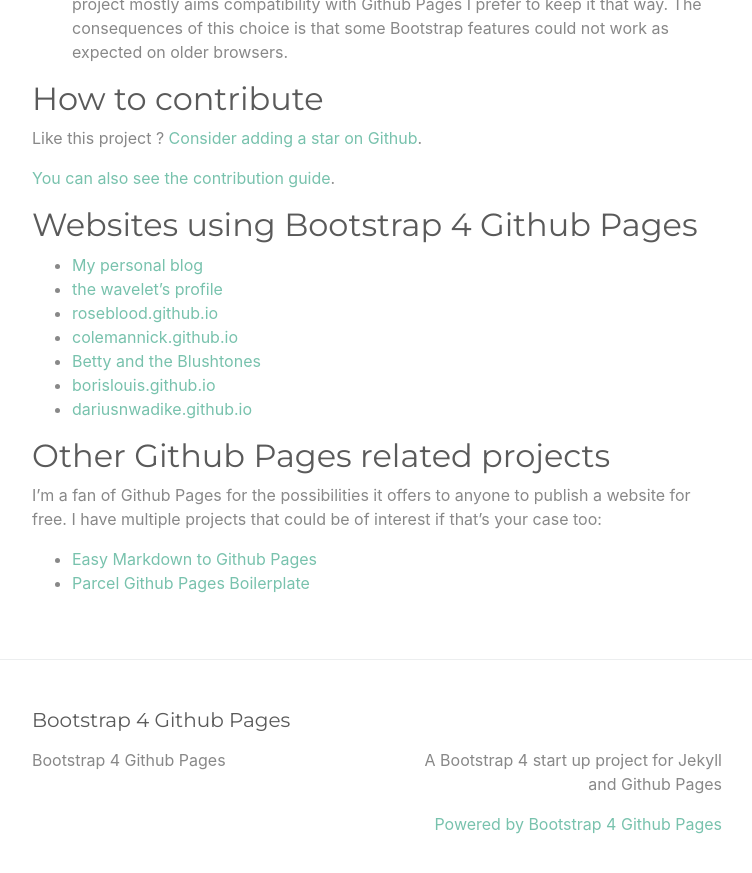
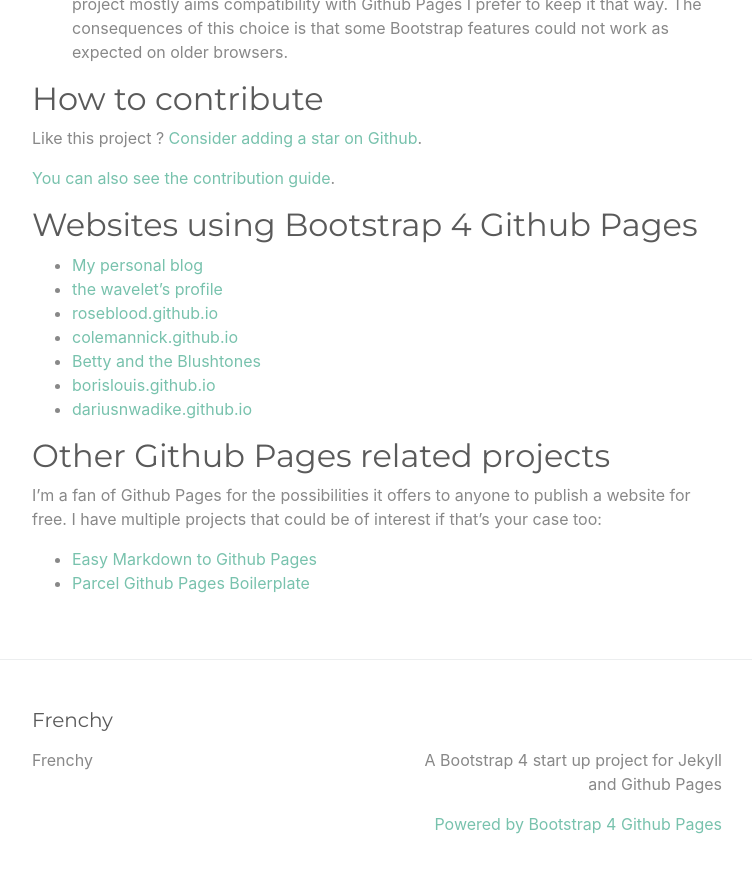
Before and after one commit to FrenchyFPS/sitetest, a Jekyll site: the page built from index.md, in a window 1280 px wide and 900 px high, scrolled down 2416 px. Shown: the top 873 px of the window, without its empty margins (263-1015 px from the left). Built offline with Jekyll 4.4.1, drawn with Linux system fonts in a browser that asks for light colours; some of the changed text lies outside the part shown.

Commit message:
Update _config.yml

```diff
--- a/_config.yml
+++ b/_config.yml
@@ -13,7 +13,7 @@
 # you will see them accessed via {{ site.title }}, {{ site.email }}, and so on.
 # You can create any custom variable you would like, and they will be accessible
 # in the templates via {{ site.myvariable }}.
-title: Bootstrap 4 Github Pages
+title: Frenchy
 email: ""
 description: >- # this means to ignore newlines until "baseurl:"
   A Bootstrap 4 start up project for Jekyll and Github Pages
@@ -22,7 +22,7 @@ description: >- # this means to ignore newlines until "baseurl:"
 #twitter_username: jekyllrb
 #github_username:  jekyll
 
-repository: "nicolas-van/bootstrap-4-github-pages"
+repository: "FrenchyFPS/sitetest"
 
 # Build settings
 plugins:
```
